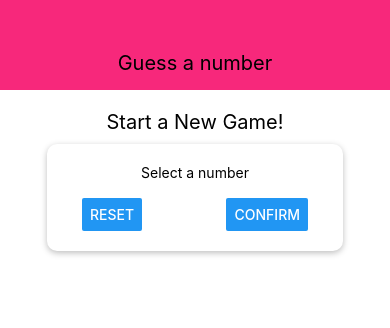
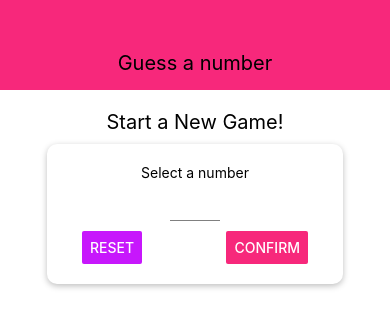
Before and after one commit to KevZam/rn-second-app, a React Native app: screen / in a window 390 px wide. Shown: the top 328 px of the page. Built offline with nearby package versions, Linux system fonts and the light colour scheme.

Commit message:
added native keyboard input to dismiss numpad

```diff
--- /dev/null
+++ b/components/Card.js
@@ -0,0 +1,23 @@
+import React from 'react';
+import { View, StyleSheet } from 'react-native';
+
+const Card = props => {
+  return <View style={{ ...styles.card, ...props.style }}>{props.children}</View>
+}
+
+const styles = StyleSheet.create({
+  card: {
+    // Shadow properties only work on IOS
+    shadowColor: 'black',
+    shadowOffset: { width: 0, height: 2 },
+    shadowRadius: 6,
+    shadowOpacity: 0.26,
+    // Elevation only works on Android
+    elevation: 5,
+    backgroundColor: 'white',
+    padding: 20,
+    borderRadius: 10
+  },
+})
+
+export default Card;
--- a/components/Header.js
+++ b/components/Header.js
@@ -1,5 +1,6 @@
 import React from 'react'
 import { View, Text, StyleSheet } from 'react-native';
+import Colors from '../constants/colors';
 
 const Header = props => {
   return (
@@ -15,7 +16,7 @@
     width: '100%',
     height: 90,
     paddingTop: 36,
-    backgroundColor: '#f7287b',
+    backgroundColor: Colors.primary,
     alignItems: 'center',
     justifyContent: 'center'
   },
--- /dev/null
+++ b/components/Input.js
@@ -0,0 +1,19 @@
+import React from 'react';
+import { View, StyleSheet, TextInput } from 'react-native';
+
+const Input = props => {
+  // this {...props} syntax spreads all the props you have and forwards them to the component. The style attribute
+  // will take precedence.
+  return <TextInput {...props} style={{ ...styles.input, ...props.style }}></TextInput>
+}
+
+const styles = StyleSheet.create({
+  input: {
+    height: 30,
+    borderBottomColor: 'grey',
+    borderBottomWidth: 1,
+    marginVertical: 10
+  }
+})
+
+export default Input;
--- /dev/null
+++ b/constants/colors.js
@@ -0,0 +1,4 @@
+export default {
+  primary: '#f7287b',
+  accent: '#c717fc'
+}
--- a/screens/StartGameScreen.js
+++ b/screens/StartGameScreen.js
@@ -1,19 +1,35 @@
-import React from 'react';
-import { View, StyleSheet, Text, TextInput, Button } from 'react-native';
+import React, { useState } from 'react';
+import { View, StyleSheet, Text, Button, TouchableWithoutFeedback, Keyboard } from 'react-native';
+import Card from '../components/Card';
+import Colors from '../constants/colors';
+import Input from '../components/Input';
 
 const StartGameScreen = props => {
+  const [enteredValue, setEnteredValue] = useState('');
+
+  const numberInputHandler = inputText => {
+    // only allow number values
+    setEnteredValue(inputText.replace(/[^0-9]/g), '');
+  }
   return (
-    <View style={styles.screen}>
-      <Text style={styles.title}>Start a New Game!</Text>
-      <View style={styles.inputContainer}>
-        <Text>Select a number</Text>
-        <TextInput />
-        <View style={styles.buttonContainer}>
-          <Button title="Reset" onPress={() => { }} />
-          <Button title="Confirm" onPress={() => { }} />
-        </View>
+    // allow us to touch outside the number pad to close the numpad
+    <TouchableWithoutFeedback onPress={() => {
+      Keyboard.dismiss();
+    }}>
+
+      <View style={styles.screen}>
+        <Text style={styles.title}>Start a New Game!</Text>
+        <Card style={styles.inputContainer}>
+          <Text>Select a number</Text>
+          <Input onChangeText={numberInputHandler} value={enteredValue} style={styles.input} blurOnSubmit autoCapitalize='none' autoCorrect={false} keyboardType="number-pad" maxLength={2} />
+          <View style={styles.buttonContainer}>
+            <Button title="Reset" onPress={() => { }} color={Colors.accent} />
+            <Button title="Confirm" onPress={() => { }} color={Colors.primary} />
+          </View>
+        </Card>
       </View>
-    </View>
+    </TouchableWithoutFeedback >
+
   )
 }
 
@@ -32,22 +48,16 @@
     width: 300,
     maxWidth: '80%',
     alignItems: 'center',
-    // Shadow properties only work on IOS
-    shadowColor: 'black',
-    shadowOffset: { width: 0, height: 2 },
-    shadowRadius: 6,
-    shadowOpacity: 0.26,
-    // Elevation only works on Android
-    elevation: 5,
-    backgroundColor: 'white',
-    padding: 20,
-    borderRadius: 10
   },
   buttonContainer: {
     flexDirection: 'row',
     width: '100%',
     justifyContent: 'space-between',
     paddingHorizontal: 15
+  },
+  input: {
+    width: 50,
+    textAlign: 'center'
   }
 })
 
```
